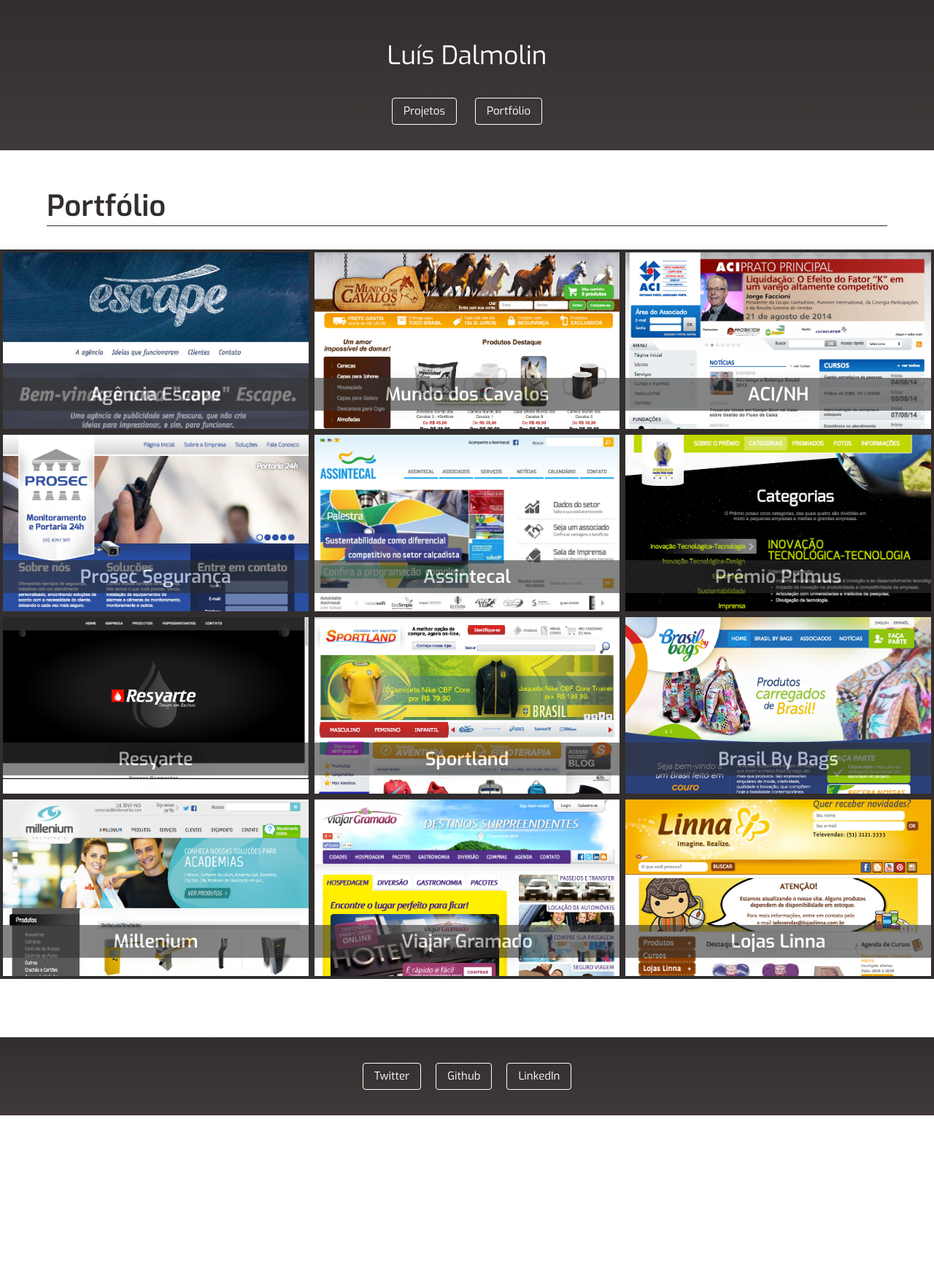
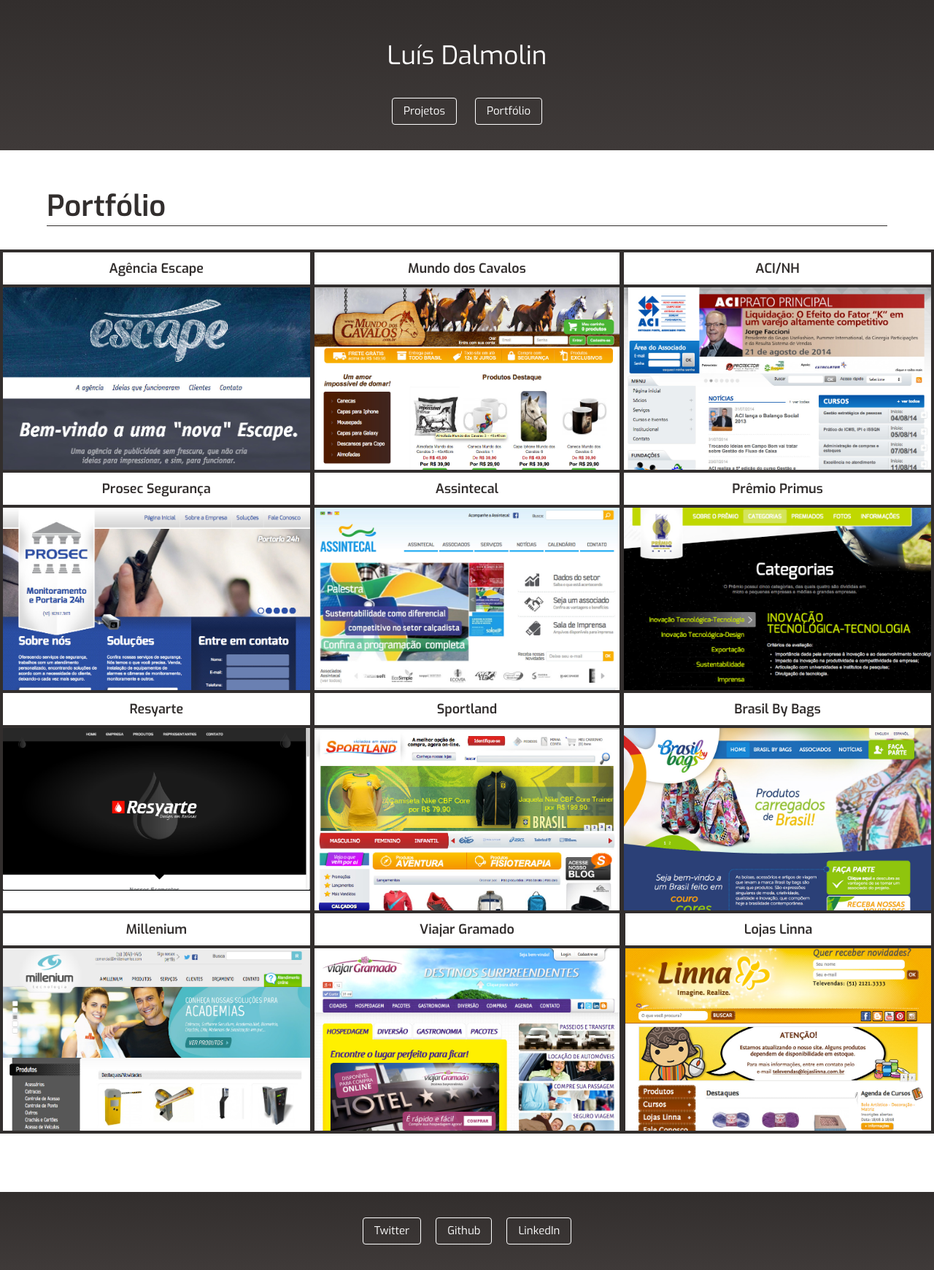
Before and after one commit to luisdalmolin/luisdalmolin.github.io, a Jekyll site: the page built from portfolio/index.html, in a window 1280 px wide. Shown: the whole page at 73% size. Built offline with Jekyll 4.4.1, drawn with Linux system fonts in a browser that asks for light colours; Markdown is read by kramdown in place of the engine named in the settings; before the commit the page ends 1529 px from its top, so only the background shows below that.

Commit message:
Ajustada pagina do portfolio

```diff
--- a/portfolio/index.html
+++ b/portfolio/index.html
@@ -14,148 +14,174 @@
     </div>
 
     <ul class="medias-list">
-        <li class="medias-list-item">
+        <li class="medias-list-item first">
             <h3 class="medias-list-item-title">Agência Escape</h3>
+
+            <div class="medias-list-item-content">
+                <img src="/assets/images/portfolio/escape.jpg" alt="Escape">
 
                 <p class="medias-list-item-description">Desenvolvimento Back-end (Laravel) + Front-end.</p>
 
                 <div class="medias-list-item-link">
-                <a href="http://www.escape.ppg.br.com.br" class="btn">Acesso o site &gt;</a>
+                    <a href="http://www.escape.ppg.br.com.br" class="btn btn-primary">Acesso o site &gt;</a>
                 </div>
-
-            <img src="/assets/images/portfolio/escape.jpg" alt="Escape">
+            </div>
         </li>
 
         <li class="medias-list-item">
             <h3 class="medias-list-item-title">Mundo dos Cavalos</h3>
 
+            <div class="medias-list-item-content">
+                <img src="/assets/images/portfolio/mundo-dos-cavalos.jpg" alt="Mundo dos Cavalos">
+
                 <p class="medias-list-item-description">Desenvolvimento Back-end (Laravel) + Front-end.</p>
 
                 <div class="medias-list-item-link">
-                <a href="http://www.mundodoscavalos.com.br" class="btn">Acesso o site &gt;</a>
+                    <a href="http://www.mundodoscavalos.com.br" class="btn btn-primary">Acesso o site &gt;</a>
                 </div>
-
-            <img src="/assets/images/portfolio/mundo-dos-cavalos.jpg" alt="Mundo dos Cavalos">
+            </div>
         </li>
 
-        <li class="medias-list-item">
+        <li class="medias-list-item last">
             <h3 class="medias-list-item-title">ACI/NH</h3>
+
+            <div class="medias-list-item-content">
+                <img src="/assets/images/portfolio/aci.jpg" alt="ACI">
 
                 <p class="medias-list-item-description">Desenvolvimento Back-end (Framework próprio) + Front-end.</p>
 
                 <div class="medias-list-item-link">
-                <a href="http://www.acinh.com.br" class="btn">Acesso o site &gt;</a>
+                    <a href="http://www.acinh.com.br" class="btn btn-primary">Acesso o site &gt;</a>
                 </div>
-
-            <img src="/assets/images/portfolio/aci.jpg" alt="ACI">
+            </div>
         </li>
 
-        <li class="medias-list-item">
+        <li class="clearfix"></li>
+
+        <li class="medias-list-item first">
             <h3 class="medias-list-item-title">Prosec Segurança</h3>
 
+            <div class="medias-list-item-content">
                 <p class="medias-list-item-description">Desenvolvimento Back-end (Laravel) + Front-end.</p>
 
                 <div class="medias-list-item-link">
-                <a href="http://www.prosecseguranca.rs" class="btn">Acesso o site &gt;</a>
+                    <a href="http://www.prosecseguranca.rs" class="btn btn-primary">Acesso o site &gt;</a>
                 </div>
 
                 <img src="/assets/images/portfolio/prosec.jpg" alt="Prosec Segurança">
+            </div>
         </li>
 
         <li class="medias-list-item">
             <h3 class="medias-list-item-title">Assintecal</h3>
 
+            <div class="medias-list-item-content">
                 <p class="medias-list-item-description">Desenvolvimento Back-end (Laravel) + Front-end.</p>
 
                 <div class="medias-list-item-link">
-                <a href="http://ww3.assintecal.org.br" class="btn">Acesso o site &gt;</a>
+                    <a href="http://ww3.assintecal.org.br" class="btn btn-primary">Acesso o site &gt;</a>
                 </div>
 
                 <img src="/assets/images/portfolio/assintecal.jpg" alt="Assintecal">
+            </div>
         </li>
 
-        <li class="medias-list-item">
+        <li class="medias-list-item last">
             <h3 class="medias-list-item-title">Prêmio Primus</h3>
 
+            <div class="medias-list-item-content">
                 <p class="medias-list-item-description">Desenvolvimento Back-end (Laravel) + Front-end.</p>
 
                 <div class="medias-list-item-link">
-                <a href="http://www.premioprimus.org.br" class="btn">Acesso o site &gt;</a>
+                    <a href="http://www.premioprimus.org.br" class="btn btn-primary">Acesso o site &gt;</a>
                 </div>
 
                 <img src="/assets/images/portfolio/premio-primus.jpg" alt="Prêmio Primus">
+            </div>
         </li>
 
-        <li class="medias-list-item">
+        <li class="medias-list-item first">
             <h3 class="medias-list-item-title">Resyarte</h3>
 
+            <div class="medias-list-item-content">
                 <p class="medias-list-item-description">Desenvolvimento Back-end (Laravel) + Front-end.</p>
 
                 <div class="medias-list-item-link">
-                <a href="http://www.resyarte.com.br" class="btn">Acesso o site &gt;</a>
+                    <a href="http://www.resyarte.com.br" class="btn btn-primary">Acesso o site &gt;</a>
                 </div>
 
                 <img src="/assets/images/portfolio/resyarte.jpg" alt="Resyarte">
+            </div>
         </li>
 
         <li class="medias-list-item">
             <h3 class="medias-list-item-title">Sportland</h3>
 
+            <div class="medias-list-item-content">
                 <p class="medias-list-item-description">Desenvolvimento Back-end + Front-end.</p>
 
                 <div class="medias-list-item-link">
-                <a href="http://www.sportland.com.br" class="btn">Acesso o site &gt;</a>
+                    <a href="http://www.sportland.com.br" class="btn btn-primary">Acesso o site &gt;</a>
                 </div>
 
                 <img src="/assets/images/portfolio/sportland.jpg" alt="Sportland">
+            </div>
         </li>
 
-        <li class="medias-list-item">
+        <li class="medias-list-item last">
             <h3 class="medias-list-item-title">Brasil By Bags</h3>
 
+            <div class="medias-list-item-content">
                 <p class="medias-list-item-description">Desenvolvimento Back-end (Laravel) + Front-end.</p>
 
                 <div class="medias-list-item-link">
-                <a href="http://www.brasilbybags.com" class="btn">Acesso o site &gt;</a>
+                    <a href="http://www.brasilbybags.com" class="btn btn-primary">Acesso o site &gt;</a>
                 </div>
 
                 <img src="/assets/images/portfolio/brasil-by-bags.jpg" alt="Brasil By Bags">
+            </div>
         </li>
 
-        <li class="medias-list-item">
+        <li class="medias-list-item first">
             <h3 class="medias-list-item-title">Millenium</h3>
 
+            <div class="medias-list-item-content">
                 <p class="medias-list-item-description">Desenvolvimento Back-end + Front-end.</p>
 
                 <div class="medias-list-item-link">
-                <a href="http://www.milleniumtec.com" class="btn">Acesso o site &gt;</a>
+                    <a href="http://www.milleniumtec.com" class="btn btn-primary">Acesso o site &gt;</a>
                 </div>
 
                 <img src="/assets/images/portfolio/millenium.jpg" alt="Millenium">
+            </div>
         </li>
 
         <li class="medias-list-item">
             <h3 class="medias-list-item-title">Viajar Gramado</h3>
 
+            <div class="medias-list-item-content">
                 <p class="medias-list-item-description">Desenvolvimento Back-end + Front-end.</p>
 
                 <div class="medias-list-item-link">
-                <a href="http://www.viajargramado.com.br" class="btn">Acesso o site &gt;</a>
+                    <a href="http://www.viajargramado.com.br" class="btn btn-primary">Acesso o site &gt;</a>
                 </div>
 
                 <img src="/assets/images/portfolio/viajar-gramado.jpg" alt="Viajar Gramado">
+            </div>
         </li>
 
         <li class="medias-list-item">
             <h3 class="medias-list-item-title">Lojas Linna</h3>
 
+            <div class="medias-list-item-content">
                 <p class="medias-list-item-description">Desenvolvimento Back-end + Front-end.</p>
 
                 <div class="medias-list-item-link">
-                <a href="http://www.lojaslinna.com.br" class="btn">Acesso o site &gt;</a>
+                    <a href="http://www.lojaslinna.com.br" class="btn btn-primary">Acesso o site &gt;</a>
                 </div>
 
                 <img src="/assets/images/portfolio/lojaslinna.jpg" alt="Lojas Linna">
+            </div>
         </li>
     </ul>
 </section><!-- .portfolio -->
```
Also changed, not shown: assets/stylesheets/scss/components/_medias-list.scss (+46 -43 lines), assets/stylesheets/css/main.css. Lines whose indentation alone changed are shown as unchanged.
